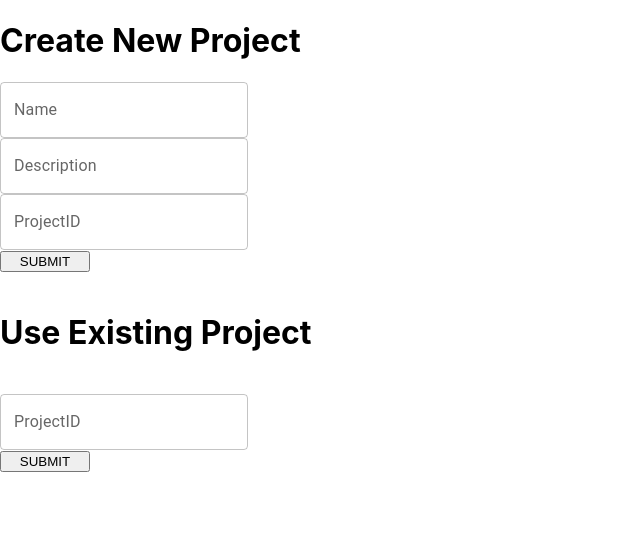
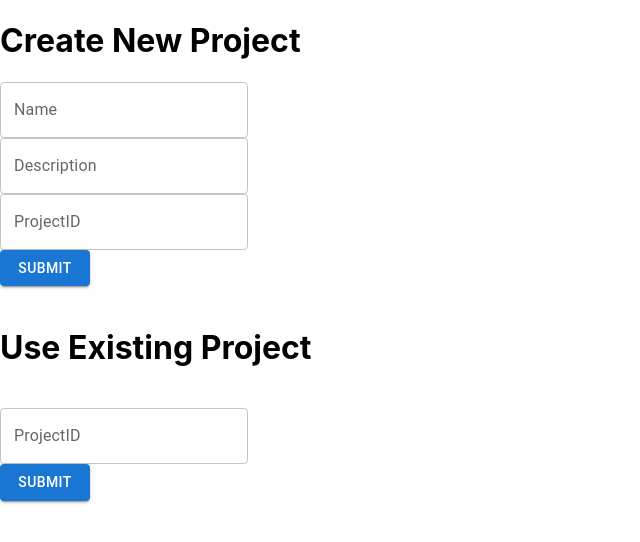
Before and after one commit to singrongchiu/17485_SnackAttack, a React (Create React App) app in the folder react-frontend/: page /projectlogin in a window 1280 px wide. Shown: the top 542 px of the page, without its empty margins (0-640 px from the left). Built offline with nearby package versions, Linux system fonts and the light colour scheme.

Commit message:
upgraded buttons to use mui

```diff
--- a/react-frontend/src/components/ProjectLogin.js
+++ b/react-frontend/src/components/ProjectLogin.js
@@ -21,7 +21,9 @@ function ProjectLogin(props)
             <TextField label="ProjectID" variant="outlined" />
             <br />
 
-            <button onClick={() => handleClick('New Project Button')}>SUBMIT</button>
+            <Button variant="contained" color="primary">
+            Submit
+            </Button>
             <br />
 
             <br />
@@ -30,7 +32,9 @@ function ProjectLogin(props)
             <TextField label="ProjectID" variant="outlined" />
 
             <br />
-            <button onClick={() => handleClick('Existing Project Button')}>SUBMIT</button>
+            <Button variant="contained" color="primary">
+            Submit
+            </Button>
         </div>
     );
   }
```
